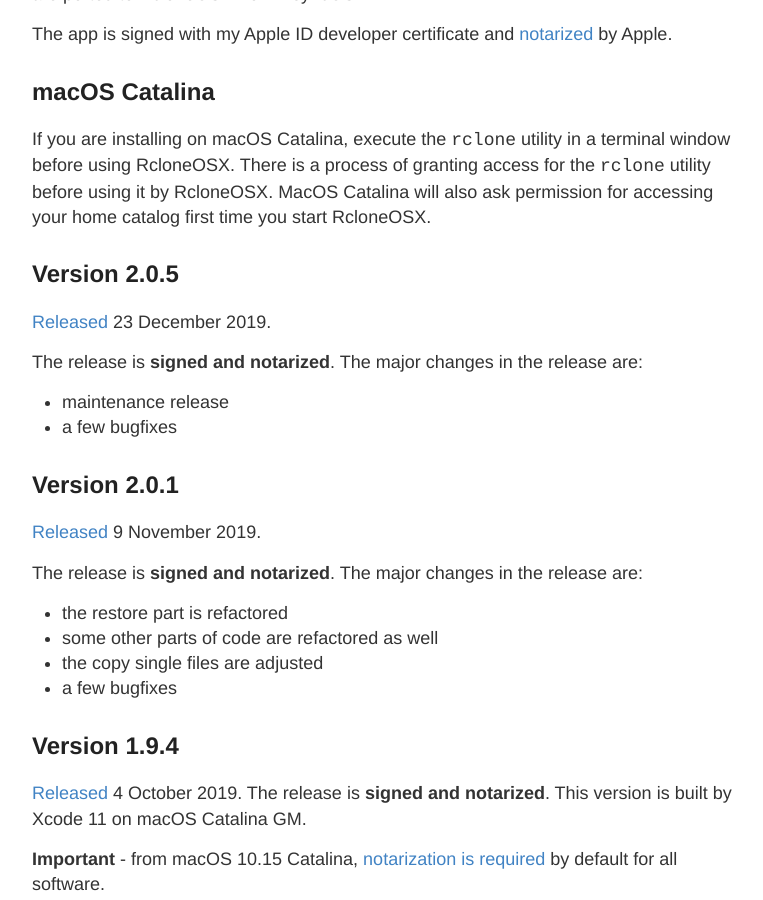
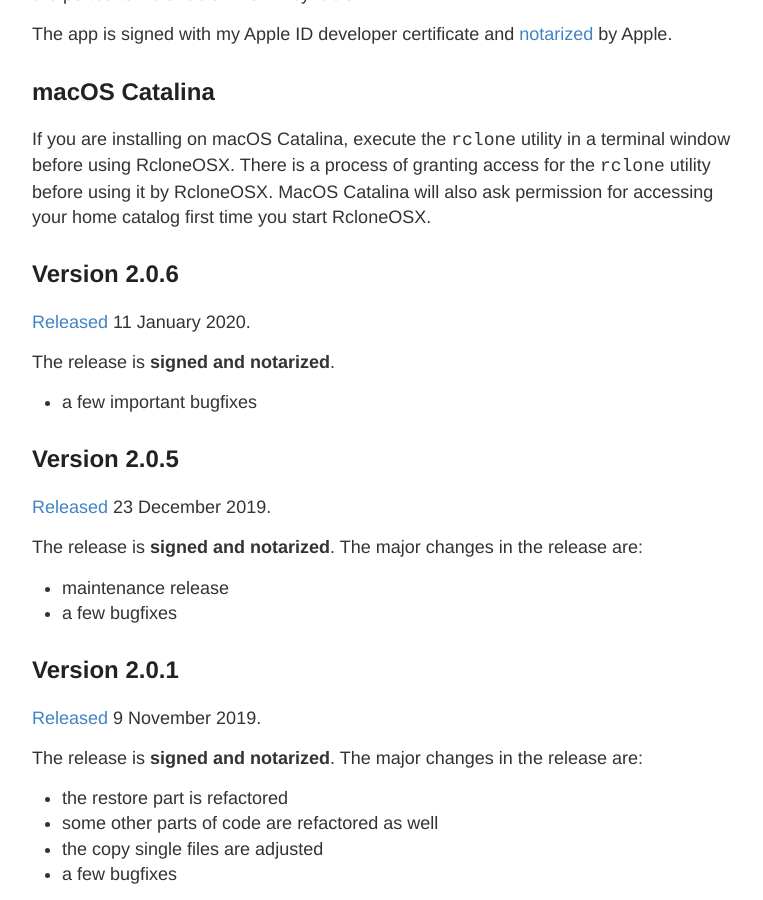
Before and after one commit to d2s/Documentation, a Jekyll site: the page built from _posts/2018-01-01-RcloneChangelog.md, in a window 1280 px wide and 900 px high, scrolled down 428 px. Shown: the whole window, without its empty margins (248-1011 px from the left). Built offline with Jekyll 4.4.1, drawn with Linux system fonts in a browser that asks for light colours.

Commit message:
Update 2018-01-01-RcloneChangelog.md

```diff
--- a/_posts/2018-01-01-RcloneChangelog.md
+++ b/_posts/2018-01-01-RcloneChangelog.md
@@ -14,6 +14,14 @@ The app is signed with my Apple ID developer certificate and [notarized](/Notari
 ## macOS Catalina
 
 If you are installing on macOS Catalina, execute the `rclone` utility in a terminal window before using RcloneOSX. There is a process of granting access for the `rclone` utility before using it by RcloneOSX. MacOS Catalina will also ask permission for accessing your home catalog first time you start RcloneOSX.
+
+## Version 2.0.6
+
+[Released](https://github.com/rsyncOSX/rcloneosx/releases/tag/v2.0.6) 11 January 2020.
+
+The release is **signed and notarized**.
+
+- a few important bugfixes
 
 ## Version 2.0.5
 
```
